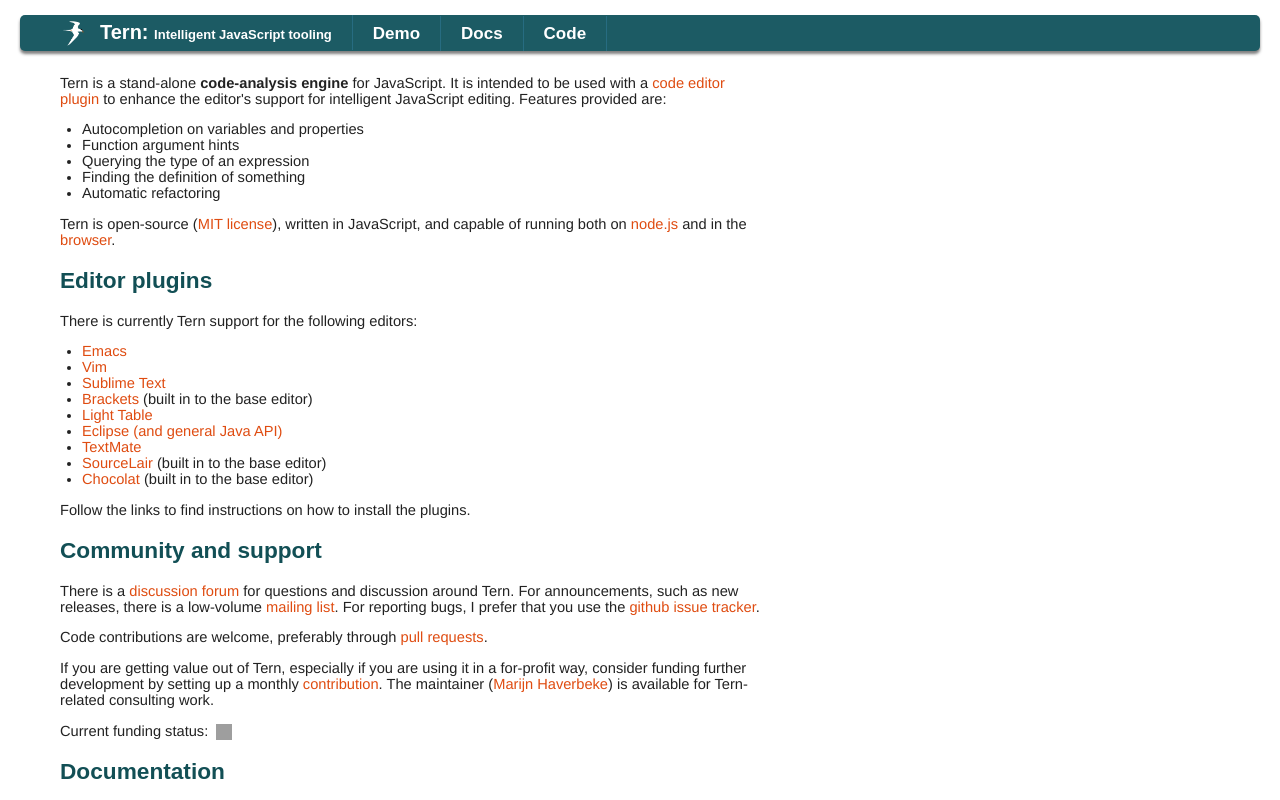
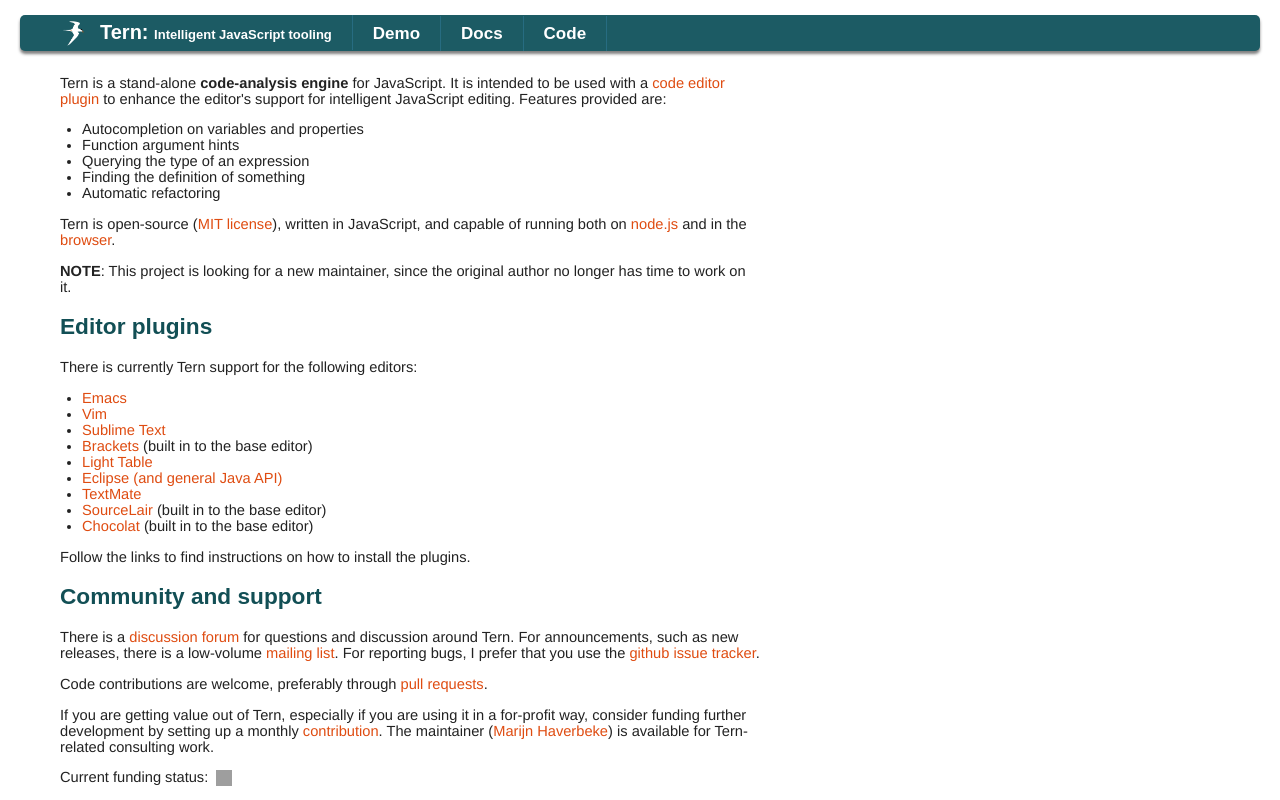
Before and after one commit to ternjs/tern, a website: page index.html in a window 1280 px wide. Shown: the top 800 px of the page. Drawn offline with Linux system fonts and the light colour scheme; grey boxes are pictures that could not be loaded; a web font is replaced by a local one.

Commit message:
Note lack of maintenance on website and readme

```diff
--- a/index.html
+++ b/index.html
@@ -31,6 +31,10 @@
 JavaScript, and capable of running both
 on <a href="http://nodejs.org">node.js</a> and in
 the <a href="doc/demo/index.html">browser</a>.</p>
+
+<p><strong>NOTE</strong>: This project is looking for a new
+maintainer, since the original author no longer has time to work on
+it.</p>
 
 <h2><a id="plugins"></a>Editor plugins</h2>
 
```
Also changed, not shown: README.md.
